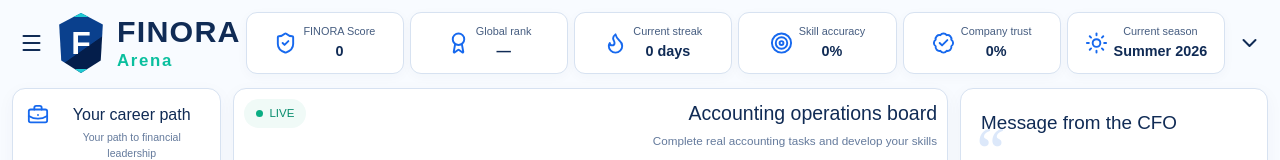
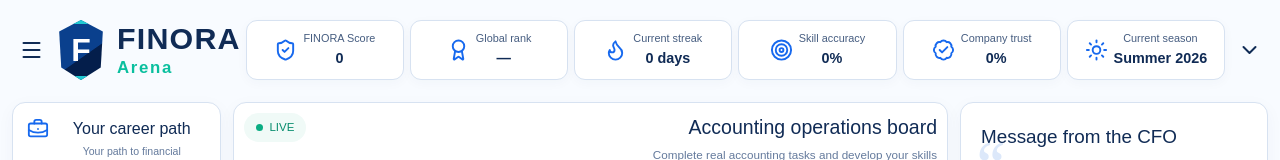
Before and after one commit to AhmedMohamed500/accounting-journal-generator, a Next.js app: page /en/arena in a window 1280 px wide. Shown: the top 160 px of the page. Built offline with nearby package versions, Linux system fonts and the light colour scheme; grey boxes are pictures that could not be loaded.

Commit message:
fix: keep Arena status bar fully visible

```diff
--- a/components/arena/arena-workspace.tsx
+++ b/components/arena/arena-workspace.tsx
@@ -27,7 +27,12 @@
   const completedLines = lines.filter((line): line is ArenaTaskLine => Boolean(line.accountCode && line.side && line.amount > 0));
   const validation = validateArenaJournal(completedLines), exact = isExactTaskAnswer(task, completedLines);
   const updateLine = (index: number, patch: Partial<ArenaDraftLine>) => setLines((current) => current.map((line, lineIndex) => lineIndex === index ? { ...line, ...patch } : line));
-  useEffect(() => setProfile(loadArenaProfile()), []);
+  useEffect(() => {
+    setProfile(loadArenaProfile());
+    window.scrollTo(0, 0);
+    const frame = window.requestAnimationFrame(() => window.scrollTo(0, 0));
+    return () => window.cancelAnimationFrame(frame);
+  }, []);
   const verify = () => { setResult(scoreArenaTask(task, completedLines, hints, 240)); setStep(4); };
   const approve = () => { if (!exact || approved) return; const score = result ?? scoreArenaTask(task, completedLines, hints, 240), attempt: ArenaAttempt = { caseId: task.id, mode: "work-shift", difficulty: task.difficulty, accuracy: score.accountingAccuracy, score: score.total * 10, hintsUsed: hints, durationSeconds: 240, completedAt: new Date().toISOString(), skills: task.skillIds, ranked: true }, next = applyAttempt(profile, attempt); setProfile(next); saveArenaProfile(next); setApproved(true); setStep(5); };
   const reset = () => { setLines(blankJournal()); setStep(0); setHints(0); setResult(undefined); setApproved(false); };
```
Also changed, not shown: app/globals.css, 1 other file (tests, documents, lock files or other folders).
